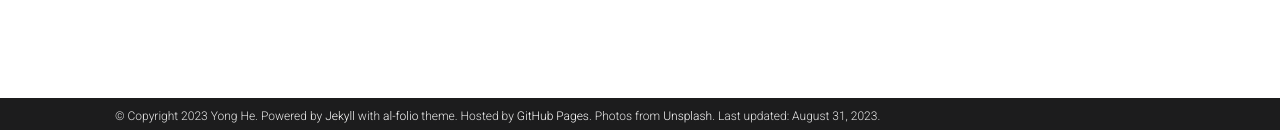
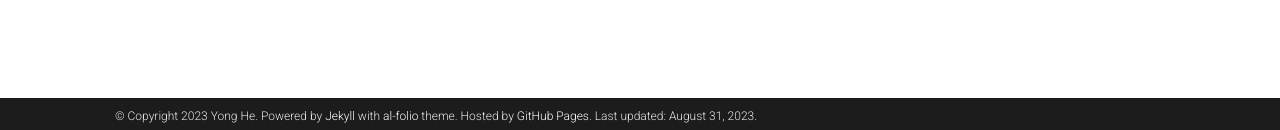
Before and after one commit to yh-phys/yh-phys.github.io, a Jekyll site: the page built from _pages/publications.md, in a window 1280 px wide. Shown: the part 767-897 px from the top of the page. Built offline with Jekyll 4.4.1, drawn with Linux system fonts in a browser that asks for light colours; full-size pictures stand in for the smaller copies a plugin makes; comment, search, counter and statistics services are not loaded; a style sheet for code colours, icons or effects is not loaded.

Commit message:
Modify about page

```diff
--- a/_config.yml
+++ b/_config.yml
@@ -12,8 +12,7 @@
 footer_text: >
   Powered by <a href="https://jekyllrb.com/" target="_blank">Jekyll</a> with <a href="https://github.com/alshedivat/al-folio">al-folio</a> theme.
   Hosted by <a href="https://pages.github.com/" target="_blank">GitHub Pages</a>.
-  Photos from <a href="https://unsplash.com" target="_blank">Unsplash</a>.
-keywords: # add your own keywords or leave empty
+keywords: Superconductivity, Electron-phonon coupling, Migdal-Eliashberg theory # add your own keywords or leave empty
 
 lang: cn # the language of your site (for example: en, fr, cn, ru, etc.)
 icon: ⚛️  # the emoji used as the favicon (alternatively, provide image name in /assets/img/)
```
